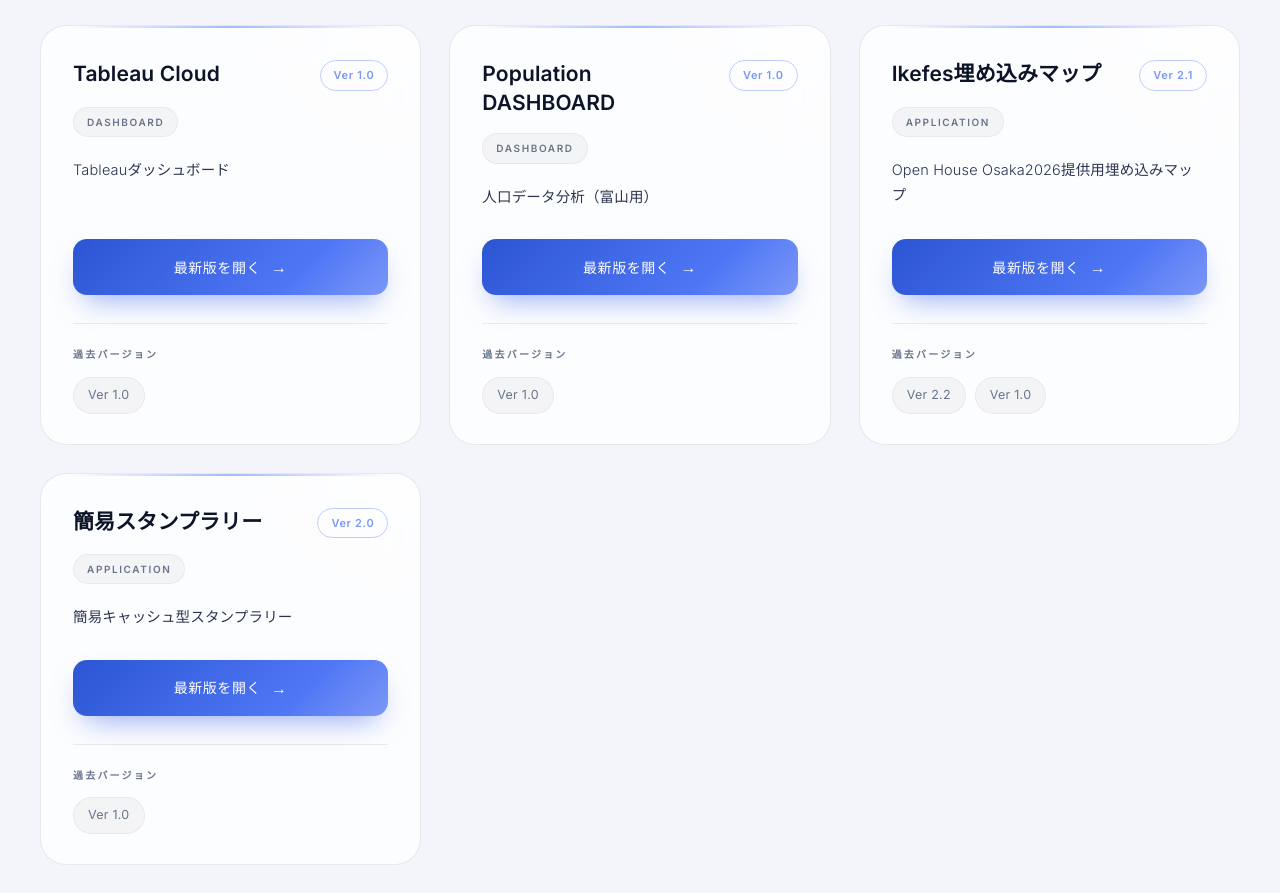
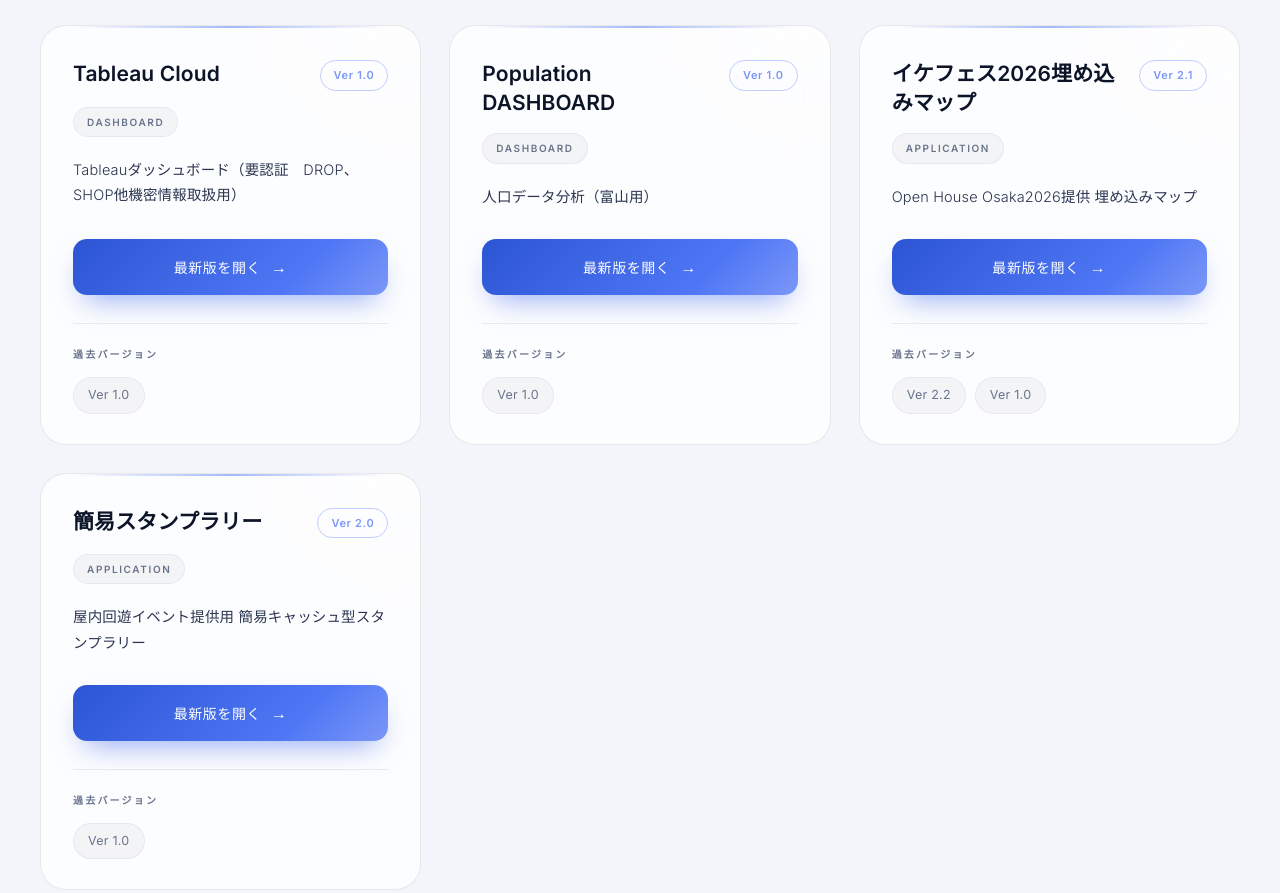
Before and after one commit to ObayashiSmartcity/Portal, a plain HTML site: page index.html in a window 1280 px wide. Shown: the part 815-1708 px from the top of the page. Drawn offline with Linux system fonts and the light colour scheme.

Commit message:
Update index.html

```diff
--- a/index.html
+++ b/index.html
@@ -530,7 +530,7 @@
     {
         name:"Tableau Cloud",
         category:"Dashboard",
-        desc:"Tableauダッシュボード",
+        desc:"Tableauダッシュボード（要認証　DROP、SHOP他機密情報取扱用）",
         latest:"Ver 1.0",
         latestUrl:"https://prod-apnortheast-a.online.tableau.com/#/site/ocscdivision/home",
         archives:[
@@ -548,9 +548,9 @@
         ]
     },
     {
-        name:"Ikefes埋め込みマップ",
+        name:"イケフェス2026埋め込みマップ",
         category:"Application",
-        desc:"Open House Osaka2026提供用埋め込みマップ",
+        desc:"Open House Osaka2026提供 埋め込みマップ",
         latest:"Ver 2.1",
         latestUrl:"https://obayashisc.github.io/ikefes_map_A-1/",
         archives:[
@@ -561,7 +561,7 @@
        {
         name:"簡易スタンプラリー",
         category:"Application",
-        desc:"簡易キャッシュ型スタンプラリー",
+        desc:"屋内回遊イベント提供用 簡易キャッシュ型スタンプラリー",
         latest:"Ver 2.0",
         latestUrl:"https://obayashismartcity.github.io/QRstamprally/stamprally.html",
         archives:[
```
